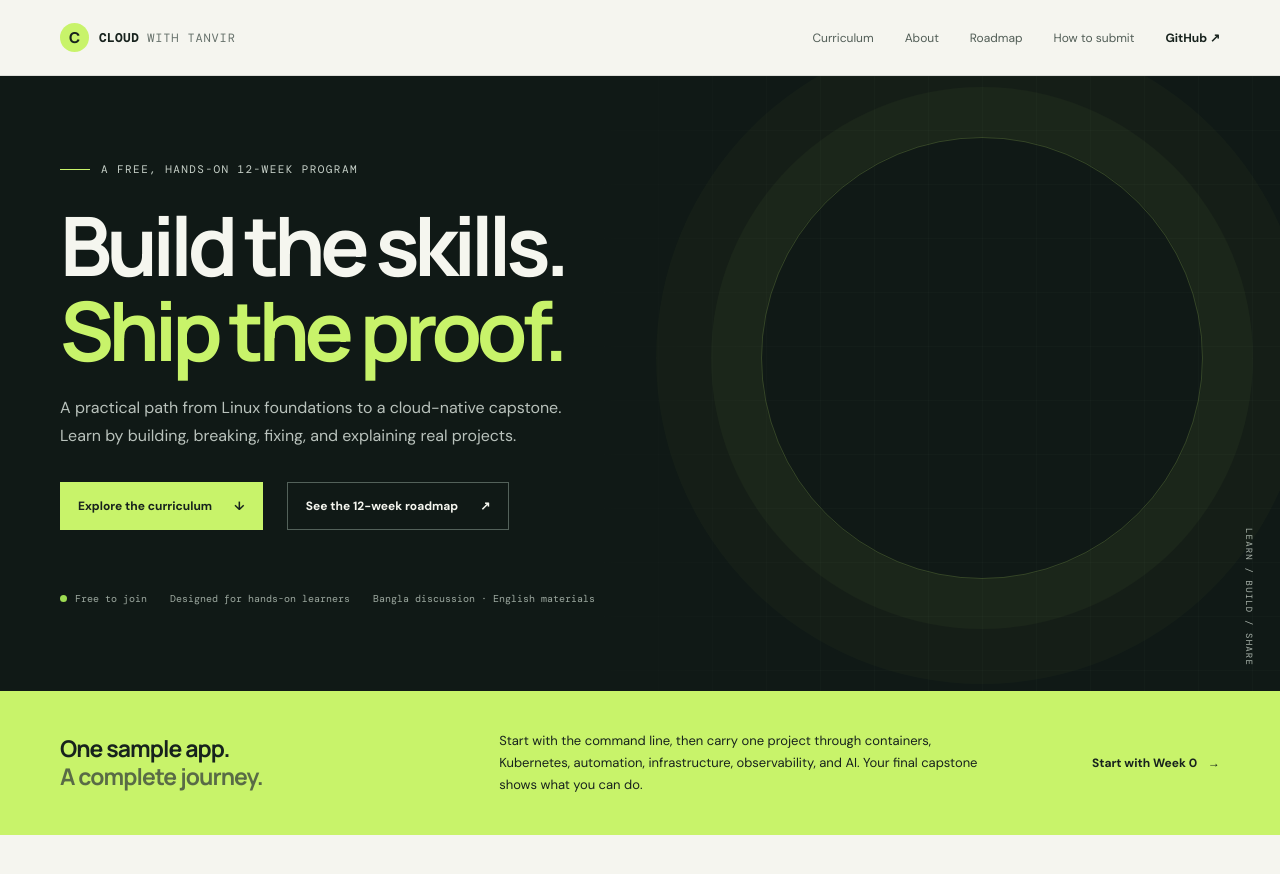
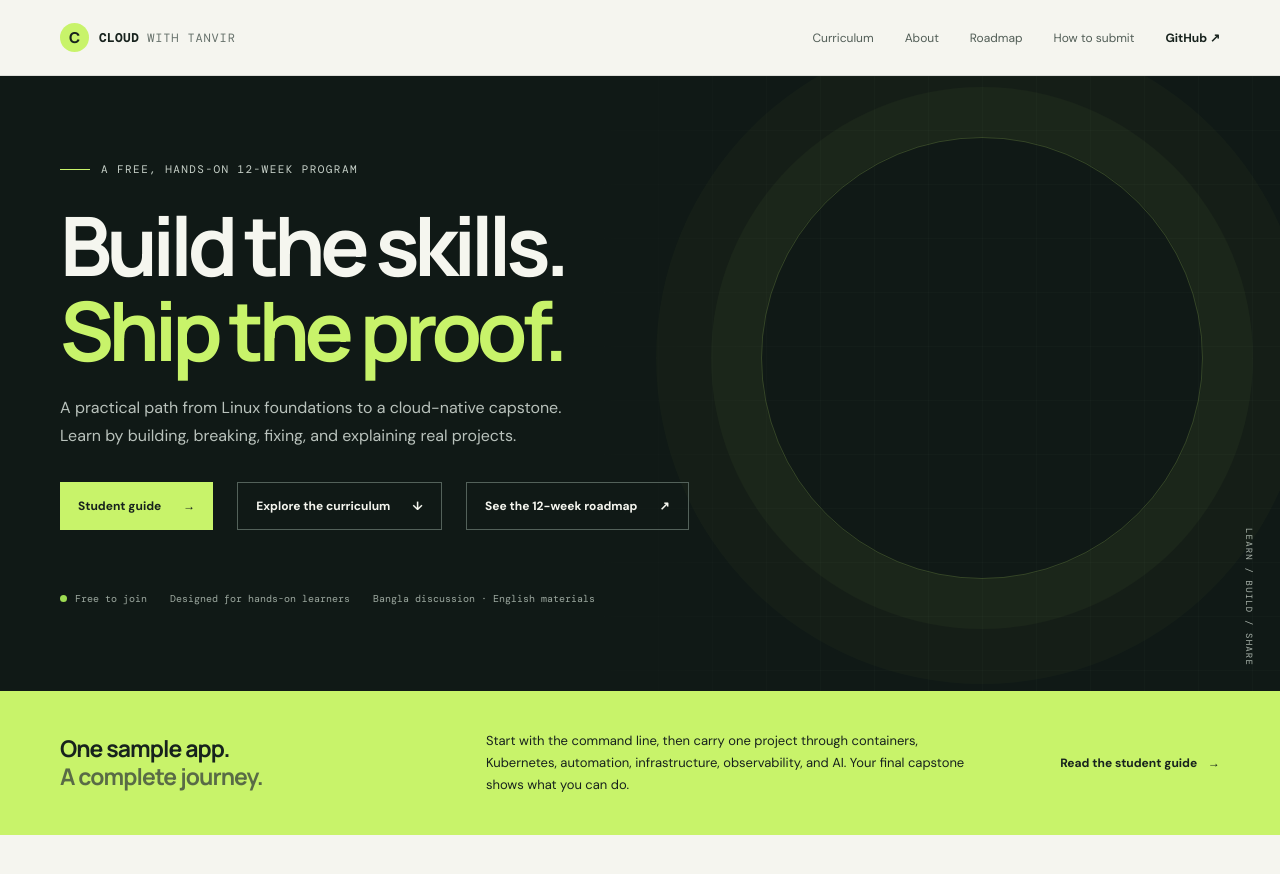
Before and after one commit to cloudwithtanvir/DevOps-bootcamp, a Jekyll site: the page built from index.html, in a window 1280 px wide and 900 px high. Shown: the top 874 px of the window. Built offline with Jekyll 4.4.1, drawn with Linux system fonts in a browser that asks for light colours; some of the changed text lies outside the part shown.

Commit message:
Link student guide from bootcamp homepage

```diff
--- a/index.html
+++ b/index.html
@@ -10,7 +10,8 @@ description: A free, hands-on 12-week DevOps, Cloud and AI learning path. Start
     <h1>Build the skills.<br><span>Ship the proof.</span></h1>
     <p class="hero-copy">A practical path from Linux foundations to a cloud-native capstone. Learn by building, breaking, fixing, and explaining real projects.</p>
     <div class="hero-actions">
-      <a class="button button-primary" href="#curriculum">Explore the curriculum <span aria-hidden="true">↓</span></a>
+      <a class="button button-primary" href="{{ '/STUDENT-GUIDE.html' | relative_url }}">Student guide <span aria-hidden="true">→</span></a>
+      <a class="button button-quiet" href="#curriculum">Explore the curriculum <span aria-hidden="true">↓</span></a>
       <a class="button button-quiet" href="{{ '/ROADMAP.html' | relative_url }}">See the 12-week roadmap <span aria-hidden="true">↗</span></a>
     </div>
     <div class="hero-meta"><span><i class="meta-dot"></i> Free to join</span><span>Designed for hands-on learners</span><span>Bangla discussion · English materials</span></div>
@@ -22,7 +23,7 @@ description: A free, hands-on 12-week DevOps, Cloud and AI learning path. Start
   <div class="container intro-grid">
     <p class="intro-lead">One sample app.<br><span>A complete journey.</span></p>
     <p class="intro-copy">Start with the command line, then carry one project through containers, Kubernetes, automation, infrastructure, observability, and AI. Your final capstone shows what you can do.</p>
-    <a class="text-link" href="{{ '/00-Introduction-to-DevOps/' | relative_url }}">Start with Week 0 <span aria-hidden="true">→</span></a>
+    <a class="text-link" href="{{ '/STUDENT-GUIDE.html' | relative_url }}">Read the student guide <span aria-hidden="true">→</span></a>
   </div>
 </section>
 
@@ -84,6 +85,6 @@ description: A free, hands-on 12-week DevOps, Cloud and AI learning path. Start
 <section class="start-section">
   <div class="container start-panel">
     <div><div class="section-label">READY TO BEGIN?</div><h2>Start where you are.<br>Build from there.</h2><p>Set up your tools, pick a goal, and take the first step with Week 0.</p></div>
-    <div class="start-actions"><a class="button button-primary" href="{{ '/00-Introduction-to-DevOps/' | relative_url }}">Open onboarding <span aria-hidden="true">→</span></a><a class="under-link" href="{{ '/HOW-TO-SUBMIT.html' | relative_url }}">How to submit your work</a></div>
+    <div class="start-actions"><a class="button button-primary" href="{{ '/00-Introduction-to-DevOps/' | relative_url }}">Open onboarding <span aria-hidden="true">→</span></a><a class="under-link" href="{{ '/STUDENT-GUIDE.html' | relative_url }}">New here? Read the student guide</a><a class="under-link" href="{{ '/HOW-TO-SUBMIT.html' | relative_url }}">How to submit your work</a></div>
   </div>
 </section>
```
